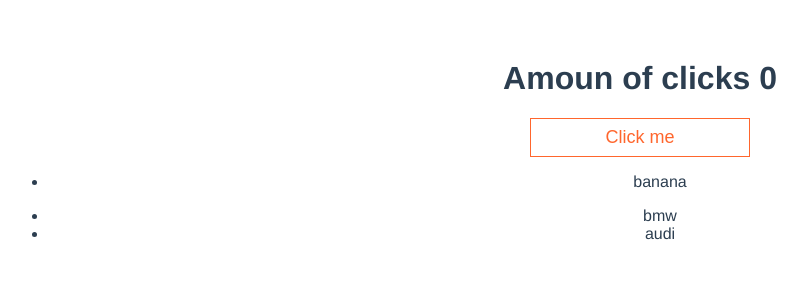
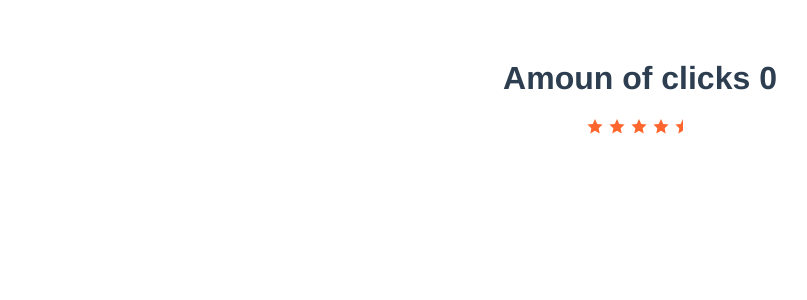
Before and after one commit to Sergiyan92/vue-app, a Vue app: page / in a window 1280 px wide. Shown: the top 300 px of the page, without its empty margins (0-807 px from the left). Built offline with nearby package versions, Linux system fonts and the light colour scheme.

Commit message:
create star limit component

```diff
--- a/src/App.vue
+++ b/src/App.vue
@@ -1,18 +1,16 @@
 <template>
   <div id="app">
     <h1>{{ title }}</h1>
-    <Botton @click="increment">Click me</Botton>
-    <DirectivesTest />
+
+    <StarRaiting :rating="4.5" />
   </div>
 </template>
 
 <script>
-import Botton from "@/components/ButtonClick.vue";
-import DirectivesTest from "@/components/DirectivesTest.vue";
+import StarRaiting from "./components/StarRaiting.vue";
 export default {
   components: {
-    Botton,
-    DirectivesTest,
+    StarRaiting,
   },
   data() {
     return {
--- a/src/components/DirectivesTest.vue
+++ /dev/null
@@ -1,35 +0,0 @@
-<template>
-  <div v-if="isVisible">
-    <ul>
-      <template v-for="fruit in fruits">
-        <li v-if="fruit === 'banana'" :key="fruit">{{ fruit }}</li>
-      </template>
-    </ul>
-    <ul>
-      <li v-for="(car, key) in cars" :key="key">{{ key }}</li>
-    </ul>
-    <h2 v-show="false">Title:Directives</h2>
-  </div>
-</template>
-
-<script>
-export default {
-  name: "DirectiveTest",
-  data() {
-    return {
-      isVisible: true,
-      fruits: ["apple", "banana", "kiwi"],
-      cars: {
-        bmw: {
-          color: "red",
-        },
-        audi: {
-          color: "blue",
-        },
-      },
-    };
-  },
-};
-</script>
-
-<style lang="scss" scoped></style>
--- /dev/null
+++ b/src/components/StarRaiting.vue
@@ -0,0 +1,76 @@
+<template>
+  <div class="star-rating">
+    <span
+      v-for="index in starLimit"
+      :key="index"
+      class="star star--outlined"
+    ></span>
+    <div class="star-rating__colored" :style="ratingWidthStyle">
+      <span
+        v-for="index in starLimit"
+        :key="index"
+        class="star star--colored"
+      ></span>
+    </div>
+  </div>
+</template>
+
+<script>
+export default {
+  name: "StarRating",
+  props: {
+    rating: {
+      type: Number,
+      default: 0,
+    },
+    starLimit: {
+      type: Number,
+      default: 5,
+    },
+  },
+  computed: {
+    ratingWidth() {
+      return (this.rating / this.starLimit) * 100;
+    },
+    ratingWidthStyle() {
+      return `width:${this.ratingWidth}%;`;
+    },
+  },
+};
+</script>
+
+<style lang="scss" scoped>
+.star-rating {
+  position: relative;
+  display: inline-flex;
+
+  &__colored {
+    display: inline-flex;
+    position: absolute;
+    width: 0;
+    height: 100%;
+    top: 0;
+    left: 0;
+    overflow: hidden;
+  }
+}
+.star {
+  display: inline-block;
+  width: 16px;
+  height: 16px;
+  margin: 0 3px;
+  flex-shrink: 0;
+
+  &:first-child {
+    margin-left: 0;
+  }
+
+  &--colored {
+    background: url("../../public/img/star1.svg") center no-repeat;
+  }
+
+  &--outlined {
+    background: url("../../public/img/star2.svg") center no-repeat;
+  }
+}
+</style>
```
Also changed, not shown: public/img/star1.svg (added), public/img/star2.svg (added).
